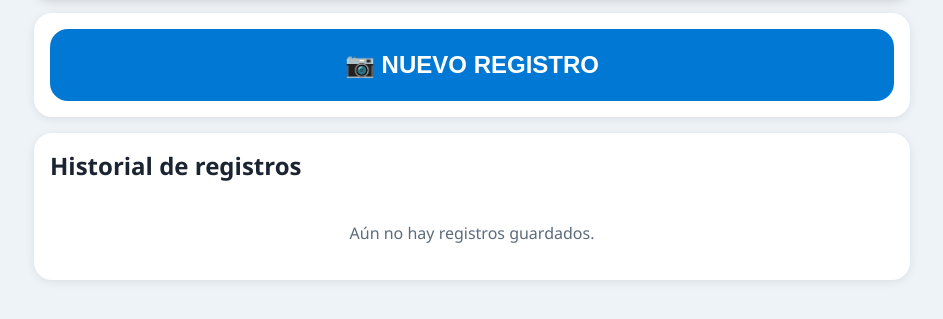
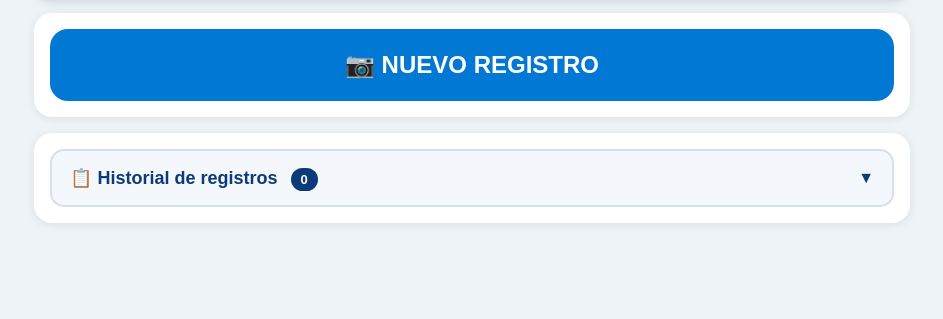
Before and after one commit to ivandiazn94-ops/transporte-interno, a plain HTML site: page index.html in a window 1280 px wide. Shown: the part 177-496 px from the top of the page, without its empty margins (168-1111 px from the left). Drawn offline with Linux system fonts and the light colour scheme.

Commit message:
index.html

```diff
--- a/index.html
+++ b/index.html
@@ -106,6 +106,43 @@
     }
     .save { background: #107c10; }
     .close { background: #d83b01; }
+    .accordion-toggle {
+      width: 100%;
+      background: #f4f7fb;
+      border: 2px solid #d5e0ec;
+      border-radius: 14px;
+      padding: 16px 18px;
+      display: flex;
+      align-items: center;
+      justify-content: space-between;
+      font-size: 18px;
+      font-weight: 800;
+      color: #0b3b78;
+      cursor: pointer;
+    }
+    .accordion-toggle:hover {
+      background: #eaf1f8;
+    }
+    .accordion-badge {
+      background: #0b3b78;
+      color: #fff;
+      padding: 4px 10px;
+      border-radius: 12px;
+      font-size: 13px;
+      margin-left: 8px;
+      vertical-align: middle;
+    }
+    .accordion-arrow {
+      font-size: 16px;
+      transition: transform .2s ease;
+    }
+    .accordion-content {
+      display: none;
+      margin-top: 14px;
+    }
+    .accordion-content.open {
+      display: block;
+    }
     .grid {
       display: grid;
       gap: 14px;
@@ -172,13 +209,13 @@
       <button class="bigbtn" onclick="iniciarCamara()">📷 NUEVO REGISTRO</button>
 
       <div id="camara" style="display:none;">
-        <label class="field-label" for="nombre">Nombre de la persona</label>
+        <label class="field-label" for="nombre">Proveedor/cliente</label>
         <input
           type="text"
           id="nombre"
           class="input-nombre"
-          placeholder="Escribe el nombre..."
-          autocomplete="name"
+          placeholder="Escribe el proveedor o cliente..."
+          autocomplete="organization"
         >
 
         <video id="video" autoplay playsinline muted></video>
@@ -189,8 +226,24 @@
     </div>
 
     <div class="card">
-      <h2 style="margin-top:0;">Historial de registros</h2>
-      <div id="historial" class="grid"></div>
+      <button
+        type="button"
+        id="btnHistorial"
+        class="accordion-toggle"
+        onclick="toggleHistorial()"
+        aria-expanded="false"
+        aria-controls="historialPanel"
+      >
+        <span>
+          📋 Historial de registros
+          <span id="totalHistorial" class="accordion-badge">0</span>
+        </span>
+        <span id="flechaHistorial" class="accordion-arrow">▼</span>
+      </button>
+
+      <div id="historialPanel" class="accordion-content">
+        <div id="historial" class="grid"></div>
+      </div>
     </div>
   </div>
 
@@ -199,6 +252,7 @@
   <script>
     const STORAGE_KEY = 'registrosTransporte';
     let stream = null;
+    let historialAbierto = false;
     const video = document.getElementById('video');
 
     function obtenerDatos() {
@@ -211,6 +265,17 @@
 
     function guardarDatos(datos) {
       localStorage.setItem(STORAGE_KEY, JSON.stringify(datos));
+    }
+
+    function toggleHistorial() {
+      historialAbierto = !historialAbierto;
+      const panel = document.getElementById('historialPanel');
+      const flecha = document.getElementById('flechaHistorial');
+      const boton = document.getElementById('btnHistorial');
+
+      panel.classList.toggle('open', historialAbierto);
+      boton.setAttribute('aria-expanded', historialAbierto ? 'true' : 'false');
+      flecha.style.transform = historialAbierto ? 'rotate(180deg)' : 'rotate(0deg)';
     }
 
     async function iniciarCamara() {
@@ -265,7 +330,6 @@
       const ctx = canvas.getContext('2d');
       ctx.drawImage(video, 0, 0, ancho, alto);
 
-      // Comprobación rápida por si el fotograma está completamente negro
       const muestra = ctx.getImageData(0, 0, Math.min(20, ancho), Math.min(20, alto)).data;
       let sumaBrillo = 0;
       for (let i = 0; i < muestra.length; i += 4) {
@@ -283,7 +347,7 @@
       const nombre = inputNombre.value.trim();
 
       if (!nombre) {
-        alert('Por favor, introduce el nombre antes de guardar.');
+        alert('Por favor, introduce el proveedor o cliente antes de guardar.');
         inputNombre.focus();
         return;
       }
@@ -339,6 +403,7 @@
       const hoy = new Date().toLocaleDateString('es-ES');
       const registrosHoy = datos.filter(x => x.fecha === hoy).length;
       document.getElementById('contador').innerText = 'Registros hoy: ' + registrosHoy;
+      document.getElementById('totalHistorial').innerText = datos.length;
 
       if (datos.length === 0) {
         h.innerHTML = '<div class="empty">Aún no hay registros guardados.</div>';
@@ -347,7 +412,7 @@
 
       datos.slice().reverse().forEach((r, idx) => {
         const real = datos.length - 1 - idx;
-        const nombreSeguro = escaparTexto(r.nombre || 'Sin nombre');
+        const nombreSeguro = escaparTexto(r.nombre || 'Sin especificar');
         const nombreArchivo = (r.nombre || 'registro')
           .toLowerCase()
           .replace(/[^a-z0-9]+/gi, '_')
@@ -357,7 +422,7 @@
           <div class="item">
             <div class="item-meta">
               <b>📅 ${escaparTexto(r.fecha)}</b> &nbsp;|&nbsp; <b>🕒 ${escaparTexto(r.hora)}</b>
-              <div class="item-name">👤 <b>${nombreSeguro}</b></div>
+              <div class="item-name">🏭 <b>${nombreSeguro}</b></div>
             </div>
             <img src="${r.imagen}" alt="Foto de ${nombreSeguro}">
             <div class="actions">
```
